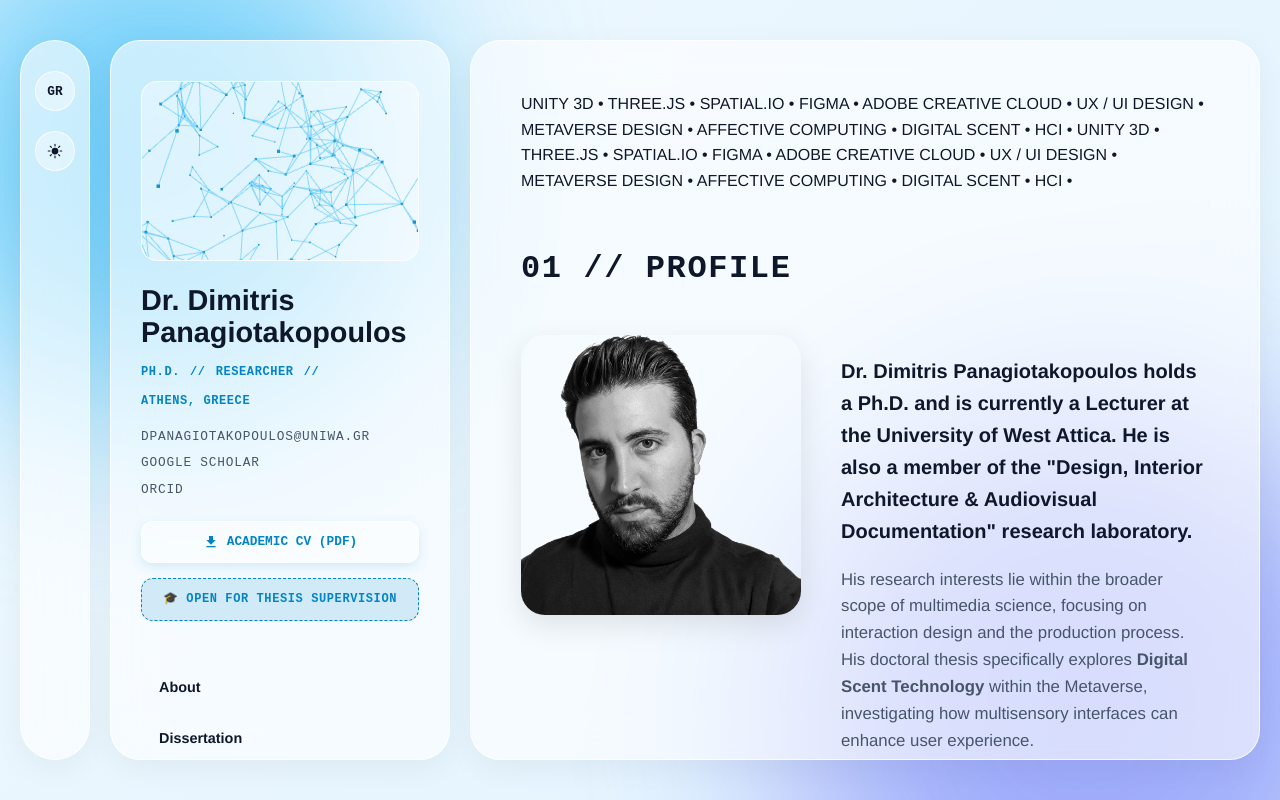
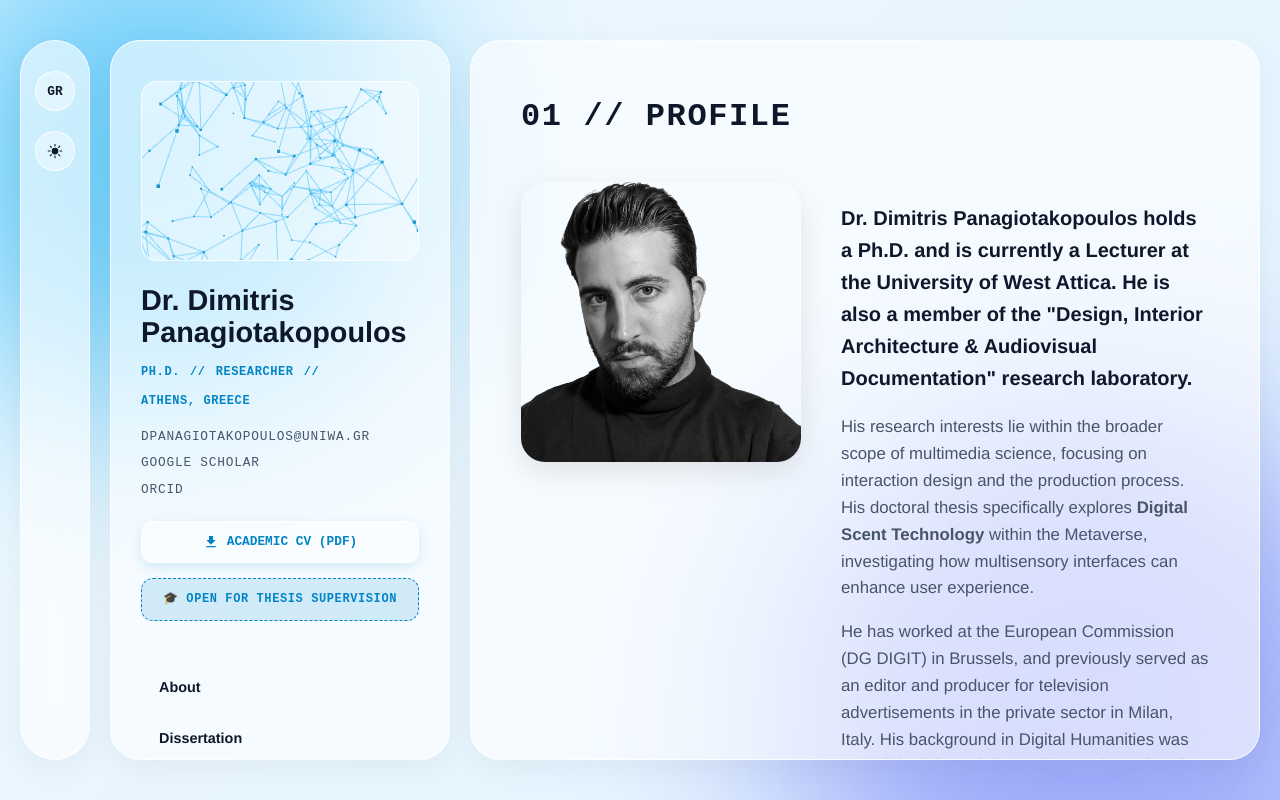
Before and after one commit to dpanagiotakopoulos/dpanagiotakopoulos.github.io, a plain HTML site: page index.html in a window 1280 px wide. Drawn offline with nearby package versions, Linux system fonts and the light colour scheme; animation ran at ten frames a second.

Commit message:
Update index.html

```diff
--- a/index.html
+++ b/index.html
@@ -418,16 +418,7 @@
 
         <main class="glass-main glass-panel" id="main-scroll-area">
 
-            <!-- TECH & DESIGN STACK MARQUEE -->
-            <section id="stack" class="reveal">
-                <div class="marquee-container">
-                    <div class="marquee">
-                        <span>UNITY 3D</span> • <span>THREE.JS</span> • <span>SPATIAL.IO</span> • <span>FIGMA</span> • <span>ADOBE CREATIVE CLOUD</span> • <span>UX / UI DESIGN</span> • <span>METAVERSE DESIGN</span> • <span>AFFECTIVE COMPUTING</span> • <span>DIGITAL SCENT</span> • <span>HCI</span> •
-                        <!-- Duplicated for infinite scroll illusion -->
-                        <span>UNITY 3D</span> • <span>THREE.JS</span> • <span>SPATIAL.IO</span> • <span>FIGMA</span> • <span>ADOBE CREATIVE CLOUD</span> • <span>UX / UI DESIGN</span> • <span>METAVERSE DESIGN</span> • <span>AFFECTIVE COMPUTING</span> • <span>DIGITAL SCENT</span> • <span>HCI</span> •
-                    </div>
-                </div>
-            </section>
+
 
             <section id="about" class="reveal scroll-section">
                 <span class="section-label mono" id="lbl-1">01 // PROFILE</span>
```
